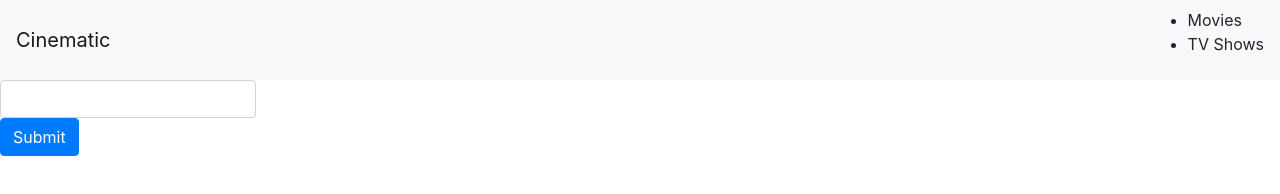
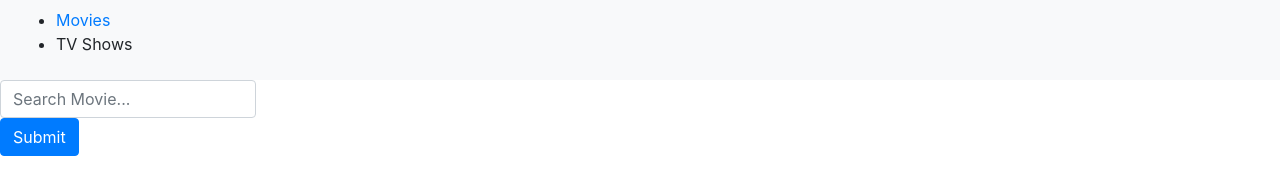
Before and after one commit to kimanikelly/Cinematic, a website: page app/public/index.html in a window 1280 px wide. Drawn offline with nearby package versions, Linux system fonts and the light colour scheme; no server answers.

Commit message:
Deleted comment

```diff
--- a/app/public/index.html
+++ b/app/public/index.html
@@ -17,21 +17,15 @@
 
 <body>
 
-    <!-- As a link -->
+
     <nav class="navbar navbar-light bg-light">
-        <a class="navbar-brand" href="#">Cinematic</a>
         <ul>
-            <li>Movies</li>
+            <li><a href=''>Movies</a></li>
             <li>TV Shows</li>
         </ul>
     </nav>
 
-
-
-
-
-
-    <input type="text" class="form-control" id="query-title">
+    <input type="text" class="form-control" id="query-title" placeholder="Search Movie...">
     <button type="submit" class="btn btn-primary" id='movie-submit'>Submit</button>
 
     <h1 id='movie-title'></h1>
```
